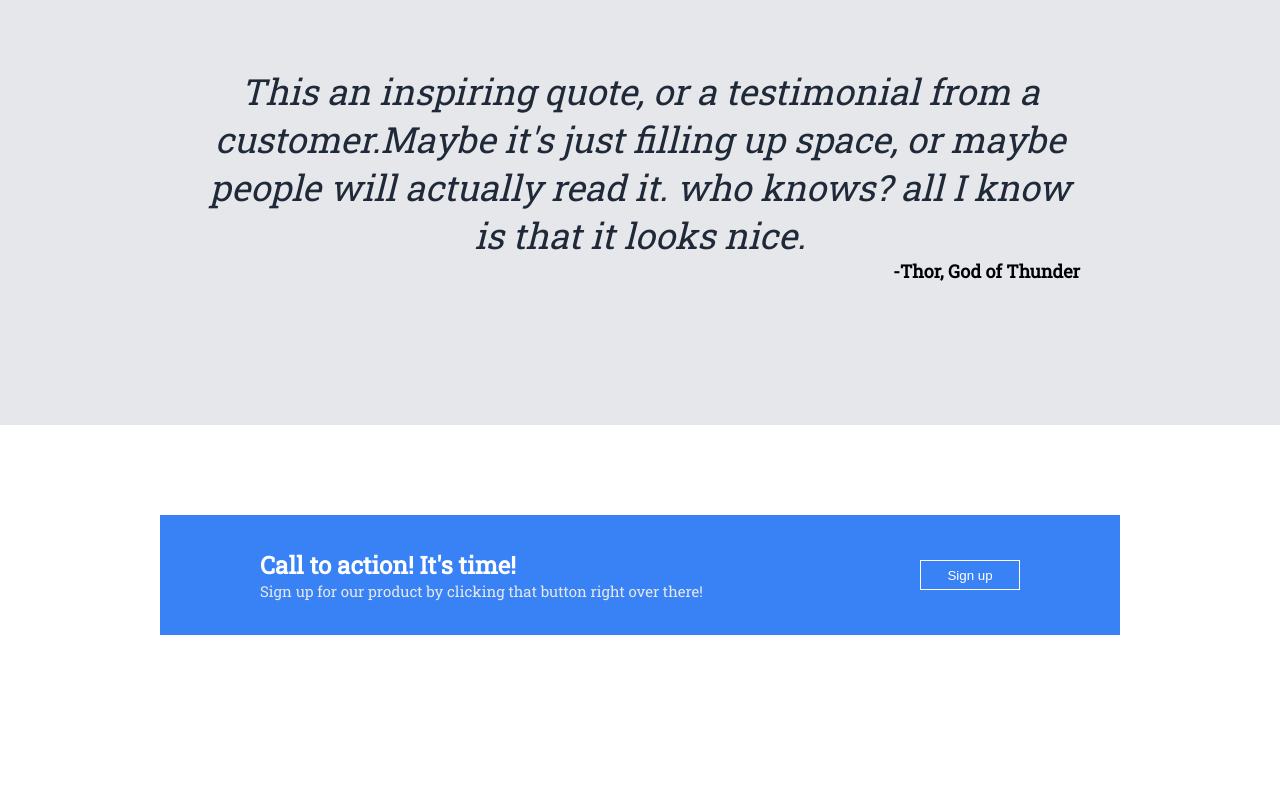
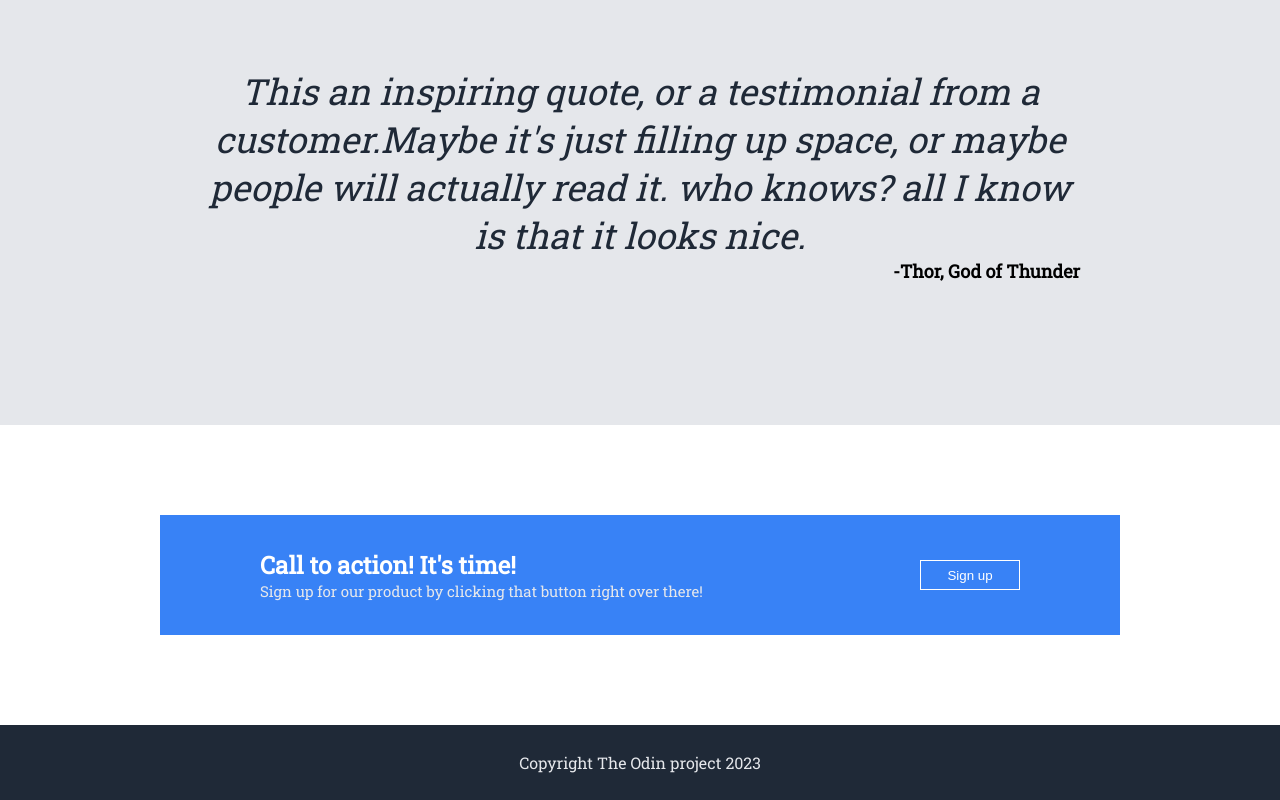
Before and after one commit to vuwase/Odin-landing-page, a plain HTML site: page index.html in a window 1280 px wide. Shown: the part 1170-1970 px from the top of the page. Before the commit the page ends 1895 px from the top, so only its background shows below. Drawn offline with Linux system fonts and the light colour scheme.

Commit message:
end of the project

```diff
--- a/index.html
+++ b/index.html
@@ -68,5 +68,8 @@
                  </div>
              </div>
           </div>
+          <div class="footer">
+             Copyright The Odin project 2023
+          </div>
        </body>
      </html>
--- a/styles.css
+++ b/styles.css
@@ -200,3 +200,12 @@ ul{
         border: 1px solid white;
         border-radius: 10px white;
 }
+
+     .footer{
+        display: flex;
+        justify-content: center;
+        align-items: center;
+        background-color: #1f2937;
+        color: #E5E7EB;
+        height: 75px;
+     }
```
